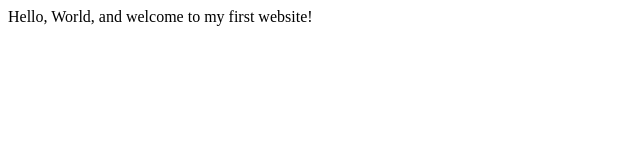
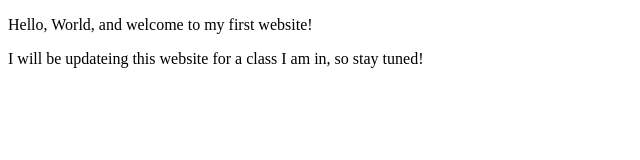
Before and after one commit to BrennerHall/BrennerHall.github.io, a plain HTML site: page index.html in a window 1280 px wide. Shown: the whole page, without its empty margins (0-640 px from the left). Drawn offline with Linux system fonts and the light colour scheme.

Commit message:
Update index.html

```diff
--- a/index.html
+++ b/index.html
@@ -3,9 +3,11 @@
     <head>
         <meta charset="utf-8">
         <meta name="viewport" content="width=device-width, initial-scale=1.0">
-        <title>My First Website</title>
+        <meta name="author" content="Brenner Hall">
+        <title> Hall | IT Specialist</title>
     </head>
     <body>
-       Hello, World, and welcome to my first website!
+       <p>Hello, World, and welcome to my first website!</p>
+       <p>I will be updateing this website for a class I am in, so stay tuned!</p>
     </body>
 </html>
```
